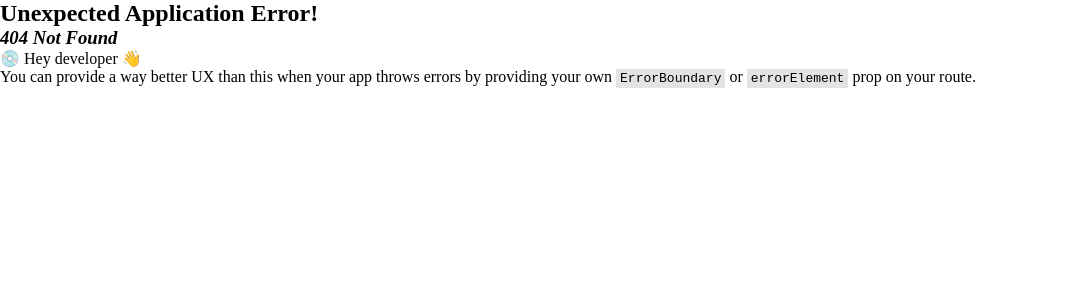
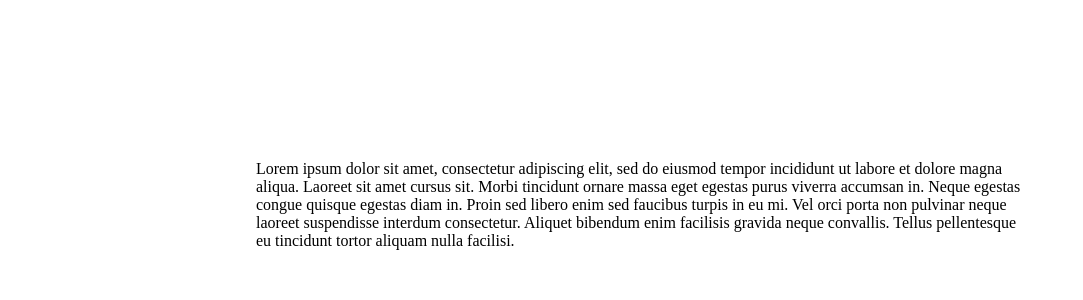
Before and after one commit to PauNJSam/CourseRoad, a React (Create React App) app in the folder courseroad/: page /faqs in a window 1280 px wide. Before the commit this address had no page. Shown: the top 300 px of the page, without its empty margins (0-1083 px from the left). Built offline with nearby package versions, Linux system fonts and the light colour scheme.

Commit message:
Finished log in, temp faqs

```diff
--- a/courseroad/src/App.js
+++ b/courseroad/src/App.js
@@ -15,6 +15,7 @@ import AdminCourseReports from './components/AdminCourseReports';
 import AdminTeacherApplications from './components/AdminTeacherApplications';
 import SignUp from './components/SignUp';
 import SignIn from './components/SignIn';
+import FAQs from './components/FAQs';
 
 
 const router = createBrowserRouter(
@@ -24,6 +25,7 @@ const router = createBrowserRouter(
       <Route index element={<LandingPage />}></Route>
       <Route path="signup" element={<SignUp />}></Route>
       <Route path="signin" element={<SignIn />}></Route>
+      <Route path="faqs" element={<FAQs />}></Route>
 
       <Route path="dashboard" element={<DashboardLayout />}>
         <Route path="teacherHome" element={<TeacherHome />}></Route>
--- /dev/null
+++ b/courseroad/src/components/FAQs.js
@@ -0,0 +1,14 @@
+import '../styles/FAQs.css';
+
+const FAQs = () => {
+    return(
+        <div>
+            <div className="content">
+                <p >Lorem ipsum dolor sit amet, consectetur adipiscing elit, sed do eiusmod tempor incididunt ut labore et dolore magna aliqua. Laoreet sit amet cursus sit. Morbi tincidunt ornare massa eget egestas purus viverra accumsan in. Neque egestas congue quisque egestas diam in. Proin sed libero enim sed faucibus turpis in eu mi. Vel orci porta non pulvinar neque laoreet suspendisse interdum consectetur. Aliquet bibendum enim facilisis gravida neque convallis. Tellus pellentesque eu tincidunt tortor aliquam nulla facilisi.</p>
+
+            </div>
+        </div>
+    );
+
+}
+export default FAQs;
--- a/courseroad/src/components/LandingPage.js
+++ b/courseroad/src/components/LandingPage.js
@@ -11,6 +11,9 @@ const LandingPage = () => {
     const navigate = useNavigate();
     const signin =() => {
         navigate('/signin');
+    }
+    const faqs = () => {
+        navigate("/faqs");
     }
 
     return (
@@ -61,6 +64,7 @@ const LandingPage = () => {
                         <a href="https://www.facebook.com/">Facebook<br/></a>
                         <a href="https://twitter.com/">Twitter<br/></a>
                         <a href="https://account.microsoft.com/account/Account">Microsoft<br/></a>
+                        <u><a className='faqs' onClick={faqs}>FAQs</a></u>
                     </div>
                 </div>
                 <div className="container6">
--- a/courseroad/src/components/SignIn.js
+++ b/courseroad/src/components/SignIn.js
@@ -1,16 +1,36 @@
-import React from 'react';
+import React, { useRef } from 'react';
 import CHeroLogo from '../images/courseroad_logo.png';
 import Pad from '../images/rectangle7361801-zq92-600w.png';
 import Goog from '../images/rectangle7391801-l43o.svg';
 import Googlogo from '../images/googleglogo11801-6zi9-200h.png';
 import '../styles/SignIn.css';
 import { useNavigate } from 'react-router-dom';
+import { signInWithEmailAndPassword } from "firebase/auth";
+import { auth } from "../config/firebase";
+
 
 const SignInPage = (props) => {
+    const emailRef = useRef();
+    const passRef = useRef();
     const navigate = useNavigate();
     const signup =() => {
         navigate('/signup');
     }
+    const signin = async () => {
+
+      try{
+      signInWithEmailAndPassword(auth, emailRef.current.value, passRef.current.value)
+          .then((userCredentials) => {
+
+              navigate("/dashboard");
+          }) .catch((err) => {
+              console.log(err);
+          });
+
+      } catch(err){
+          console.error(err);
+      }
+  };
   return (
     <div className="sign-in-page-container">
       <div className="sign-in-page-sign-in-page">
@@ -19,17 +39,19 @@ const SignInPage = (props) => {
           alt="Rectangle7361801"
           className="sign-in-page-rectangle736"
         />
-        <button className="sign-in-page-signinbtnbutton">
+        <button onClick={signin} className="sign-in-page-signinbtnbutton">
           <span className="sign-in-page-text">
             <span>Sign in</span>
           </span>
         </button>
         <input
+        ref={emailRef}
           type="text"
           placeholder="Email"
           className="sign-in-page-input-text-boxinput"
         />
         <input
+        ref={passRef}
           type="text"
           placeholder="Password"
           className="sign-in-page-input-text-boxinput1"
--- /dev/null
+++ b/courseroad/src/styles/FAQs.css
@@ -0,0 +1,5 @@
+.content{
+    width: 60%;
+    margin: 20vh auto;
+    overflow-y: auto;
+}
--- a/courseroad/src/styles/LandingPage.css
+++ b/courseroad/src/styles/LandingPage.css
@@ -201,6 +201,9 @@
   .footer .container6{
     width:34%;
   }
+  .faqs{
+    cursor: pointer;
+  }
   /* .footer>div{
     display:flex;
     flex-direction: column;
```
